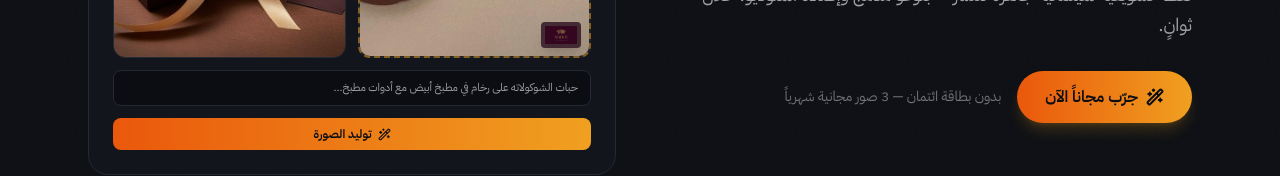
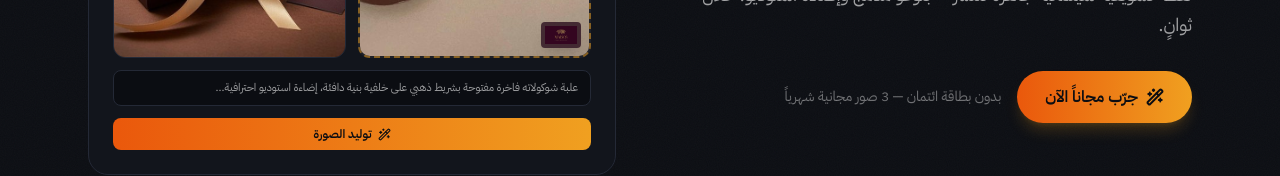
Before and after one commit to dreamtest45-cpu/Lensai-saas, a Next.js app: page / in a window 1280 px wide. Shown: the part 498-674 px from the top of the page. Built offline with nearby package versions, Linux system fonts and the light colour scheme; no server answers.

Commit message:
Update ToolTutorialHero.tsx

```diff
--- a/components/ToolTutorialHero.tsx
+++ b/components/ToolTutorialHero.tsx
@@ -6,7 +6,7 @@ import { Wand2, Check } from "lucide-react";
 // A silent, auto-looping mini walkthrough using real product photos:
 // upload product + logo -> type prompt -> generate -> real result.
 
-const PROMPT_TEXT = "حبات الشوكولاته على رخام في مطبخ أبيض مع أدوات مطبخ...";
+const PROMPT_TEXT = "علبة شوكولاته فاخرة مفتوحة بشريط ذهبي على خلفية بنية دافئة، إضاءة استوديو احترافية...";
 
 type Stage = "idle" | "uploaded" | "typing" | "generating" | "result";
 
```
